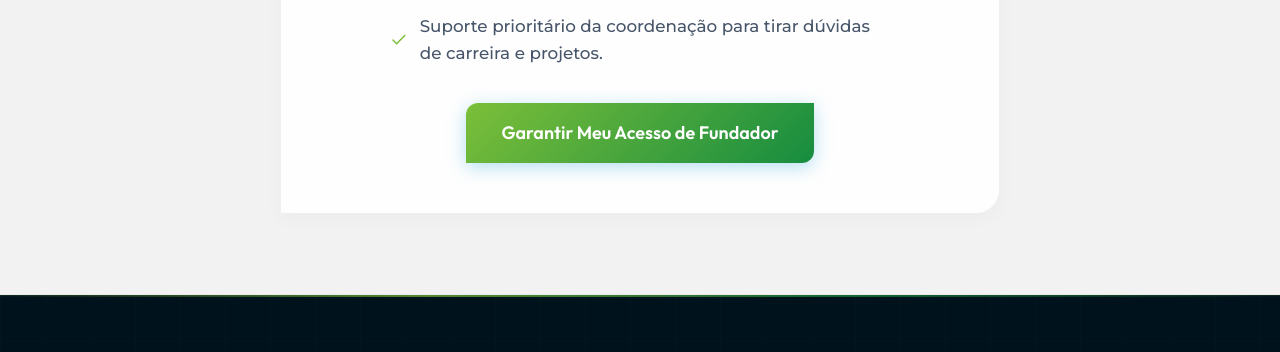
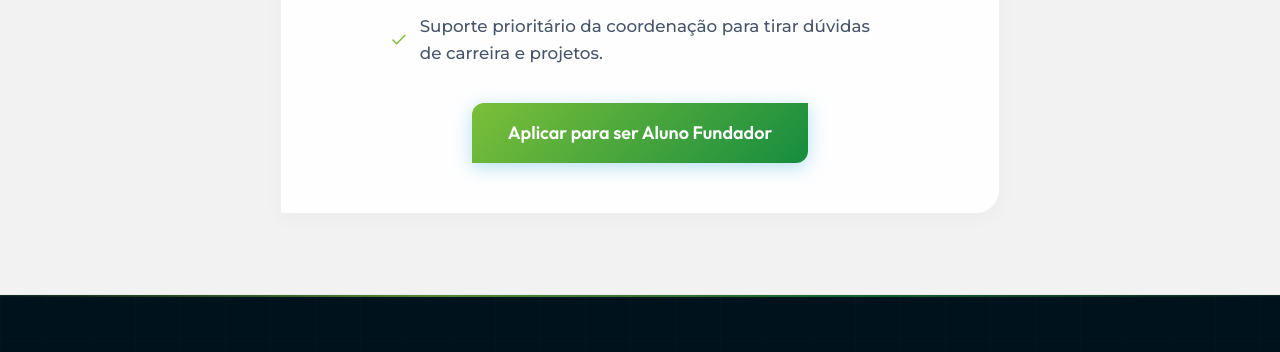
Before and after one commit to henriquegsantos149/turma-fundadora-iama, a website built with Vite: page index.html in a window 1280 px wide. Shown: the part 1328-1680 px from the top of the page. Built offline with nearby package versions, Linux system fonts and the light colour scheme.

Commit message:
style: update VIP section CTA button text to 'Aplicar para ser Aluno Fundador'

```diff
--- a/index.html
+++ b/index.html
@@ -205,7 +205,7 @@
             <li><i data-lucide="check" style="color: var(--color-primary);"></i> Acesso direto à grade de disciplinas, bônus de pioneiro e cronogramas.</li>
             <li><i data-lucide="check" style="color: var(--color-primary);"></i> Suporte prioritário da coordenação para tirar dúvidas de carreira e projetos.</li>
           </ul>
-          <a href="#hero" class="btn btn-primary btn-lg btn-glow">Garantir Meu Acesso de Fundador</a>
+          <a href="#hero" class="btn btn-primary btn-lg btn-glow">Aplicar para ser Aluno Fundador</a>
         </div>
       </div>
     </section>
```
